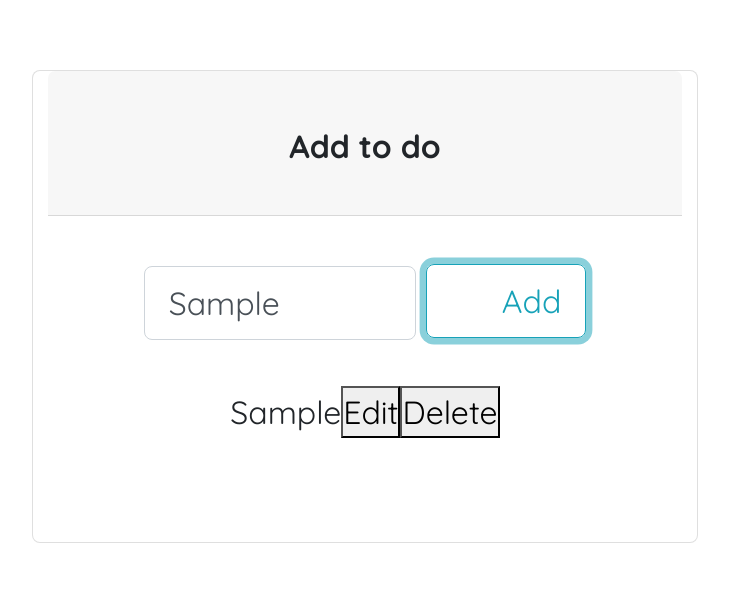
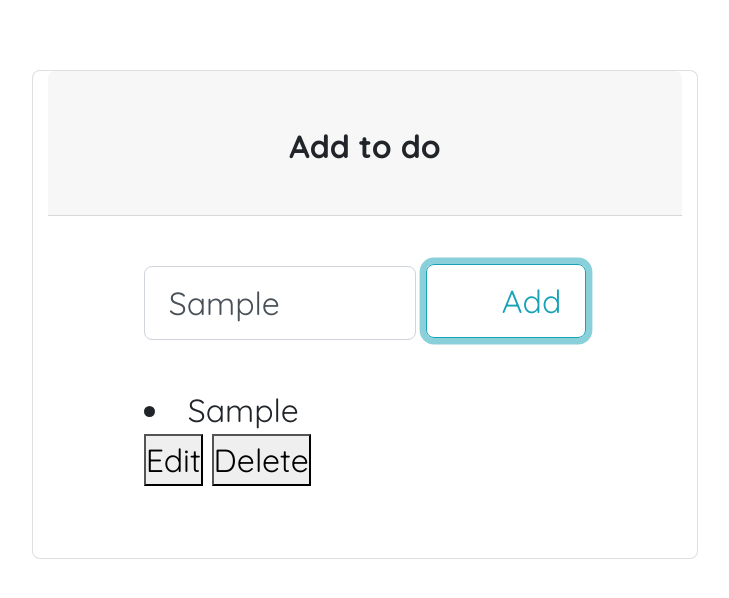
Before and after one commit to geraldos/exercise-js-dom6, a plain HTML site: page index.html in a window 1280 px wide. Both pictures are taken after typing "Sample" into the empty fields and a click on the button "Add". Shown: the whole page, without its empty margins (275-1004 px from the left). Drawn offline with nearby package versions, Linux system fonts and the light colour scheme.

Commit message:
first commit

```diff
--- a/index.html
+++ b/index.html
@@ -28,7 +28,7 @@
                 <!--Card content-->
                 <div class="card-body px-lg-5 pt-0">
                     <section>
-                        <form class="text-center" style="color: #757575;" action="#!">
+                        <form class="text-center" style="color: #757575;" action="#!" id="form-todo">
 
                             <section class="add">
                                 <div class="md-form add-to-do form-add">
@@ -42,11 +42,9 @@
                             </section>
                     </section>
 
-                    <section>
-                        <div class="kotak1">
-                            <p id="show" class="spacing"></p>
-                        </div>
-                    </section>
+                    <div class="row-content">
+                        <p id="show" class="spacing"></p>
+                    </div>
                 </div>
                 </form>
         </div>
--- a/index.js
+++ b/index.js
@@ -1,32 +1,73 @@
-let list = []
+let list = [];
 
-let submitButton = document.getElementById('submit');
+let formTodo = document.getElementById("form-todo");
+let submitButton = document.getElementById("submit");
+let listAllTodo = document.getElementById("show");
 
-submitButton.addEventListener('click', function () {
+// submitButton.addEventListener("click", function () {
+//     let inputs = document.getElementById("add-to-do").value;
+//     list.push(inputs);
 
-    let inputs = document.getElementById('add-to-do').value;
-    list.push(inputs);
+//     for (i = 0; i < list.length; i++) {
+//         var element = document.createElement("p");
+//         var value = document.createTextNode(list[i]);
 
-    for (i = 0; i < list.length; i++) {
-        var element = document.createElement("p");
-        var value = document.createTextNode(list[i]);
+//         var buttons = document.createElement("BUTTON");
+//         var button1 = document.createElement("BUTTON");
 
-        var buttons = document.createElement("BUTTON");
-        var button1 = document.createElement("BUTTON");
+//         var edits = document.createTextNode("Edit");
+//         var deletee = document.createTextNode("Delete");
+//     }
+//     element.appendChild(value);
 
-        var edits = document.createTextNode("Edit");
-        var deletee = document.createTextNode("Delete");
-    }
-    element.appendChild(value);
+//     buttons.appendChild(edits);
+//     button1.appendChild(deletee);
 
-    buttons.appendChild(edits);
-    button1.appendChild(deletee);
+//     element.appendChild(buttons);
+//     element.appendChild(button1);
 
-    element.appendChild(buttons);
-    element.appendChild(button1);
+//     document.getElementById("show").appendChild(element);
+// });
 
-    document.getElementById("show").appendChild(element)
+// console.log(list);
 
-})
+let addToDo = (event) => {
+    event.preventDefault();
 
-console.log(list)
+    let addValue = document.getElementById("add-to-do").value;
+    list.push(addValue);
+    displayTodo(list);
+};
+
+let displayTodo = () => {
+    listAllTodo.innerHTML = "";
+
+    list.forEach((element, index) => {
+        let result = document.createElement("li");
+        result.innerHTML = `${element}
+        <div><button id="edit-${index}">Edit</button>
+        <button id="delete-${index}">Delete</button></div>`;
+
+        listAllTodo.appendChild(result);
+    });
+};
+
+let editTodo = (event) => {
+    let newTodo = prompt("Enter your new todo...");
+    let id = event.target.id.replace("edit-", "");
+
+    let index = list.findIndex((items) => {
+        return items.id === Number(id);
+    });
+
+    list.splice(index, 1, {
+        id: index + 1,
+        todo: newTodo,
+    });
+
+    displayTodo(list);
+};
+
+formTodo.addEventListener("submit", addToDo);
+submitButton.addEventListener("click", addToDo);
+listAllTodo.addEventListener("click", editTodo);
--- a/style/style.css
+++ b/style/style.css
@@ -1,7 +1,7 @@
-@import url('https://fonts.googleapis.com/css?family=Quicksand:400,700&display=swap');
+@import url("https://fonts.googleapis.com/css?family=Quicksand:400,700&display=swap");
 
 * {
-    font-family: 'Quicksand', sans-serif;
+    font-family: "Quicksand", sans-serif;
     font-size: xx-large;
     margin: 0;
     padding: 0;
@@ -36,8 +36,3 @@
 .button {
     padding-left: 75px;
 }
-
-.kotak1 {
-    display: flex;
-    justify-content: space-around;
-}
```
Also changed, not shown: 1 other file.
